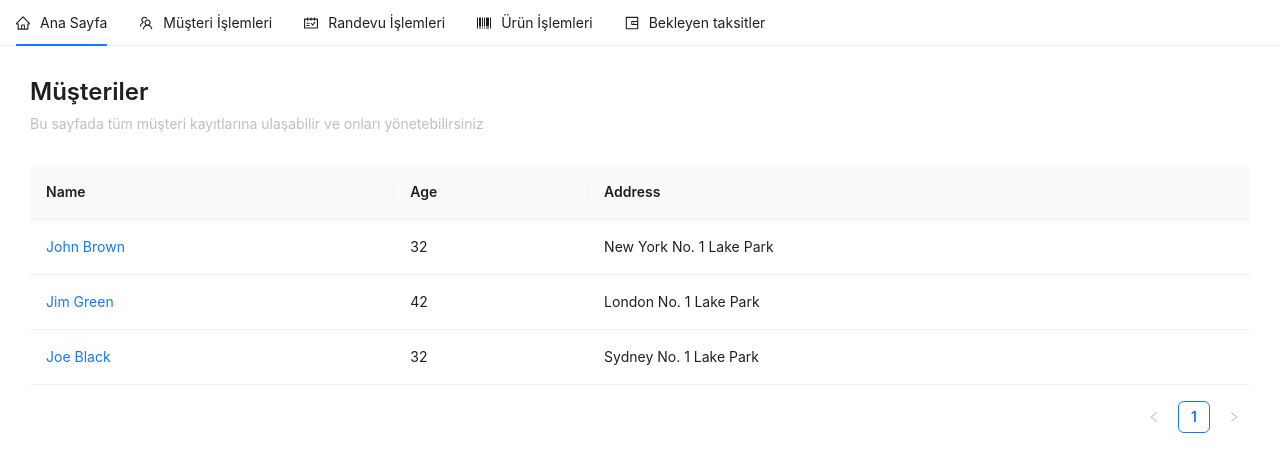
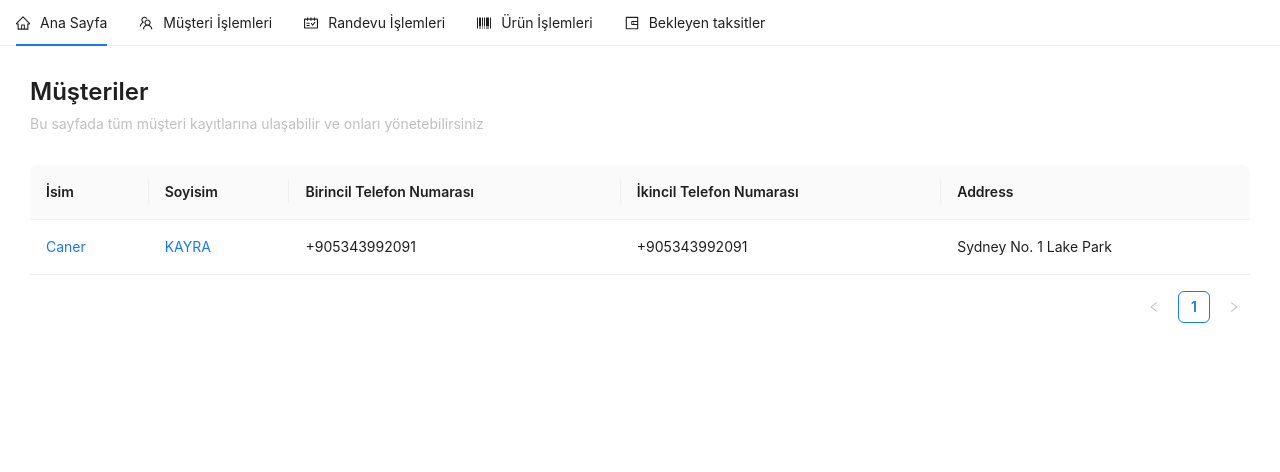
Before and after one commit to resatyavcin0/wedding-dress-store-client, a React (Create React App) app: page /costumers in a window 1280 px wide. Shown: the top 472 px of the page. Built offline with nearby package versions, Linux system fonts and the light colour scheme; data requests are answered from the project's data file.

Commit message:
Add react query

```diff
--- /dev/null
+++ b/db.json
@@ -0,0 +1,61 @@
+{
+  "appointments": [
+    {
+      "id": "APPO-2023",
+      "product": "P-23",
+      "employee": "E-23",
+      "costumer": "C-23"
+    }
+  ],
+  "costumers": [
+    {
+      "id": "C-23",
+      "firstName": "Caner",
+      "primaryPhoneNumber": "+905343992091",
+      "secondaryPhoneNumber": "+905343992091",
+      "lastName": "KAYRA",
+      "address": "Sydney No. 1 Lake Park",
+      "appointments": ["APPO-202"]
+    }
+  ],
+  "products": [
+    {
+      "id": "P-23",
+      "productCode": "GT-50",
+      "productType": "GELINLIK",
+      "productName": "Yakamoz Prenses Gelinlik",
+      "productCount": 3,
+      "leasedDates": [
+        {
+          "appointment": "APPO-2023",
+          "firstDate": "2023-06-01",
+          "employee": "E-23"
+        }
+      ]
+    },
+    {
+      "id": "P-24",
+      "productCode": "KT-50",
+      "productType": "KINALIK",
+      "productName": "Yakamoz Prenses Kınalık",
+      "productCount": 3,
+      "leasedDates": []
+    },
+    {
+      "id": "P-25",
+      "productCode": "NT-50",
+      "productType": "NISANLIK",
+      "productName": "Yakamoz Prenses Nişanlık",
+      "productCount": 3,
+      "leasedDates": []
+    }
+  ],
+  "employees": [
+    {
+      "id": "E-23",
+      "firstName": "Ebru",
+      "lastName": "KARA",
+      "isActiveAccount": false
+    }
+  ]
+}
--- a/package.json
+++ b/package.json
@@ -3,15 +3,15 @@
   "version": "0.1.0",
   "private": true,
   "dependencies": {
+    "@tanstack/react-query": "^4.29.12",
     "@testing-library/jest-dom": "^5.16.5",
     "@testing-library/react": "^13.4.0",
     "@testing-library/user-event": "^13.5.0",
     "antd": "^5.5.2",
-    "chart.js": "^4.3.0",
+    "dayjs": "^1.11.8",
+    "json-server": "^0.17.3",
     "moment": "^2.29.4",
     "react": "^18.2.0",
-    "react-big-calendar": "^1.8.0",
-    "react-chartjs-2": "^5.2.0",
     "react-dom": "^18.2.0",
     "react-pin-input": "^1.3.1",
     "react-router-dom": "^6.11.2",
--- a/src/App.js
+++ b/src/App.js
@@ -1,7 +1,6 @@
 import { RouterProvider, createBrowserRouter } from "react-router-dom";
 import ALL_ROUTES from "./routes";
 
-import "react-big-calendar/lib/css/react-big-calendar.css";
 const routerMap = ALL_ROUTES.map((route) => ({
   path: route?.path,
   element: route?.element,
--- a/src/components/forms/addProductForm.js
+++ b/src/components/forms/addProductForm.js
@@ -1,8 +1,15 @@
 import { Button, Form, Input, InputNumber } from "antd";
 import React from "react";
 import { Select, Space } from "antd";
+import { useQuery } from "@tanstack/react-query";
 
 const AddProductForm = () => {
+  const { isLoading, data } = useQuery([], {
+    queryKey: ["employees"],
+    queryFn: async () =>
+      await fetch(`http://localhost:8080/employees`).then((res) => res.json()),
+  });
+
   const onFinish = (values) => {
     console.log("Success:", values);
   };
--- a/src/components/forms/getPaidForm.js
+++ b/src/components/forms/getPaidForm.js
@@ -1,8 +1,15 @@
 import { Button, Form, Input, InputNumber } from "antd";
 import React from "react";
 import { Select, Space } from "antd";
+import { useQuery } from "@tanstack/react-query";
 
 const GetPaidForm = () => {
+  const { isLoading, data } = useQuery([], {
+    queryKey: ["employees"],
+    queryFn: async () =>
+      await fetch(`http://localhost:8080/employees`).then((res) => res.json()),
+  });
+
   const onFinish = (values) => {
     console.log("Success:", values);
   };
@@ -19,9 +26,6 @@ const GetPaidForm = () => {
       name="basic"
       layout="vertical"
       style={{ margin: "40px 0" }}
-      initialValues={{
-        remember: true,
-      }}
       onFinish={onFinish}
       onFinishFailed={onFinishFailed}
       autoComplete="off"
@@ -32,7 +36,7 @@ const GetPaidForm = () => {
         rules={[
           {
             required: true,
-            message: "Please input your username!",
+            message: "Lütfen ödeme yapan kişiyi yazınız.",
           },
         ]}
       >
@@ -45,7 +49,7 @@ const GetPaidForm = () => {
         rules={[
           {
             required: true,
-            message: "Please input your password!",
+            message: "Lütfen ödeme tutarını yazınız.",
           },
         ]}
       >
@@ -57,19 +61,17 @@ const GetPaidForm = () => {
         rules={[
           {
             required: true,
-            message: "Please input your password!",
+            message: "Lütfen ödeme alan kişiyi yazınız.",
           },
         ]}
       >
         <Select
-          defaultValue="lucy"
+          loading={isLoading}
           onChange={handleChange}
-          options={[
-            { value: "jack", label: "Jack" },
-            { value: "lucy", label: "Lucy" },
-            { value: "Yiminghe", label: "yiminghe" },
-            { value: "disabled", label: "Disabled", disabled: true },
-          ]}
+          options={data?.map((employee) => ({
+            value: employee?.id,
+            label: employee?.firstName,
+          }))}
         />
       </Form.Item>
     </Form>
--- a/src/components/pendingPayments/AllCreditsListComponent.js
+++ b/src/components/pendingPayments/AllCreditsListComponent.js
@@ -11,7 +11,6 @@ const AllCreditsListComponent = ({
 }) => {
   return (
     <>
-      <FilterComponent />
       <div
         style={{
           display: "grid",
--- /dev/null
+++ b/src/containers/product/AvailableProductDateRangeModalContainer.js
@@ -0,0 +1,61 @@
+import React, { useState } from "react";
+
+//components
+import ModalComponent from "../../components/ModalComponent";
+import { Calendar } from "antd";
+import dayjs from "dayjs";
+
+const disableDayHandler = (selectedValue, arr) => {
+  let bolleanValue = undefined;
+  let count = 0;
+  arr.map((item) => {
+    if (count == 0) {
+      count++;
+      bolleanValue =
+        selectedValue?.isAfter(item.firstDate) &&
+        selectedValue?.isBefore(item.secondDate);
+    } else {
+      bolleanValue =
+        bolleanValue ||
+        (selectedValue?.isAfter(item.firstDate) &&
+          selectedValue?.isBefore(item.secondDate));
+    }
+  });
+
+  return bolleanValue;
+};
+
+const AvailableProductDateRangeModalContainer = ({
+  showProductAvailableModalState,
+  setShowProductAvailableModalState,
+}) => {
+  const [selectedValue, setSelectedValue] = useState(() => dayjs("2023-06-25"));
+  const onSelect = (newValue) => {
+    setSelectedValue(newValue);
+  };
+
+  return (
+    <ModalComponent
+      width={800}
+      title="Ürün Müsaitlik Durumu Ekranı"
+      openState={showProductAvailableModalState}
+      closeModalHandler={() => setShowProductAvailableModalState(false)}
+      okButtonLabel={"Tamam"}
+      cancelButtonLabel={"Vazgeç"}
+    >
+      <Calendar
+        fullscreen={false}
+        onSelect={onSelect}
+        disabledDate={(selectedValue) =>
+          disableDayHandler(selectedValue, [
+            { firstDate: "2023-06-01", secondDate: "2023-06-07" },
+            { firstDate: "2023-06-12", secondDate: "2023-06-15" },
+            { firstDate: "2023-06-22", secondDate: "2023-06-25" },
+          ])
+        }
+      />
+    </ModalComponent>
+  );
+};
+
+export default AvailableProductDateRangeModalContainer;
--- a/src/pages/costumers.js
+++ b/src/pages/costumers.js
@@ -6,6 +6,8 @@ import TableComponent from "../components/TableComponent";
 
 //containers
 import InvoicePaidModalContainer from "../containers/pendingPayments/InvoicePaidModalContainer";
+import { useQuery } from "@tanstack/react-query";
+import { Spin } from "antd";
 
 const CostumersPage = () => {
   const [showInvoiceModal, setShowInvoiceModal] = useState(false);
@@ -16,44 +18,51 @@ const CostumersPage = () => {
 
   const columns = [
     {
-      title: "Name",
-      dataIndex: "name",
-      key: "name",
-      render: (text) => <a onClick={openInvoiceModalHandler}>{text}</a>,
+      title: "İsim",
+      dataIndex: "firstName",
+      key: "id",
+      render: (text, column) =>
+        column?.appointments?.length > 0 ? (
+          <a onClick={openInvoiceModalHandler}>{text}</a>
+        ) : (
+          text
+        ),
     },
     {
-      title: "Age",
-      dataIndex: "age",
-      key: "age",
+      title: "Soyisim",
+      dataIndex: "lastName",
+      key: "id",
+      render: (text, column) =>
+        column?.appointments?.length > 0 ? (
+          <a onClick={openInvoiceModalHandler}>{text}</a>
+        ) : (
+          text
+        ),
+    },
+    {
+      title: "Birincil Telefon Numarası",
+      dataIndex: "primaryPhoneNumber",
+      key: "id",
+    },
+    {
+      title: "İkincil Telefon Numarası",
+      dataIndex: "secondaryPhoneNumber",
+      key: "id",
     },
     {
       title: "Address",
       dataIndex: "address",
-      key: "address",
-    },
-  ];
-  const data = [
-    {
-      key: "1",
-      name: "John Brown",
-      age: 32,
-      address: "New York No. 1 Lake Park",
-    },
-    {
-      key: "2",
-      name: "Jim Green",
-      age: 42,
-      address: "London No. 1 Lake Park",
-      tags: ["loser"],
-    },
-    {
-      key: "3",
-      name: "Joe Black",
-      age: 32,
-      address: "Sydney No. 1 Lake Park",
+      key: "id",
     },
   ];
 
+  const { isLoading, data } = useQuery([], {
+    queryKey: ["costumers"],
+    queryFn: async () =>
+      await fetch(`http://localhost:8080/costumers`).then((res) => res.json()),
+  });
+
+  console.log(data);
   return (
     <MainCore
       title={"Müşteriler"}
@@ -61,7 +70,9 @@ const CostumersPage = () => {
         "Bu sayfada tüm müşteri kayıtlarına ulaşabilir ve onları yönetebilirsiniz"
       }
     >
-      <TableComponent columns={columns} data={data} />
+      <Spin spinning={isLoading}>
+        <TableComponent columns={columns} data={data} />
+      </Spin>
       <InvoicePaidModalContainer
         showInvoiceModal={showInvoiceModal}
         setShowInvoiceModal={setShowInvoiceModal}
--- a/src/pages/home.js
+++ b/src/pages/home.js
@@ -1,6 +1,15 @@
 import React from "react";
 import MainCore from "../core/Main";
-import { Card, Col, DatePicker, Row, Select, Statistic, Switch } from "antd";
+import {
+  Card,
+  Col,
+  DatePicker,
+  Row,
+  Select,
+  Spin,
+  Statistic,
+  Switch,
+} from "antd";
 
 //icons
 import { ArrowUpOutlined, ArrowDownOutlined } from "@ant-design/icons";
@@ -8,12 +17,7 @@ import { ArrowUpOutlined, ArrowDownOutlined } from "@ant-design/icons";
 import { PieChart, Pie, BarChart, Bar, Cell, LabelList } from "recharts";
 import TableComponent from "../components/TableComponent";
 import locale from "antd/es/date-picker/locale/tr_TR";
-
-const data = [
-  { name: "Group A", value: 400 },
-  { name: "Group B", value: 300 },
-  { name: "Group B", value: 300 },
-];
+import { useQuery } from "@tanstack/react-query";
 
 const data2 = [
   {
@@ -40,6 +44,12 @@ const data2 = [
     pv: 4300,
     amt: 2100,
   },
+];
+
+const data3 = [
+  { name: "Group A", value: 400 },
+  { name: "Group B", value: 300 },
+  { name: "Group B", value: 300 },
 ];
 
 const COLORS = ["#0088FE", "#00C49F", "#FFBB28", "#FF8042"];
@@ -71,6 +81,12 @@ const renderCustomizedLabel = ({
 };
 
 const HomePage = () => {
+  const { isLoading, data } = useQuery([], {
+    queryKey: ["employees"],
+    queryFn: async () =>
+      await fetch(`http://localhost:8080/employees`).then((res) => res.json()),
+  });
+
   return (
     <MainCore
       title={"Ana Sayfa"}
@@ -131,7 +147,7 @@ const HomePage = () => {
                 label={renderCustomizedLabel}
                 nameKey={"ekwlf"}
               >
-                {data.map((entry, index) => (
+                {data3.map((entry, index) => (
                   <Cell
                     key={`cell-${index}`}
                     fill={COLORS[index % COLORS.length]}
@@ -158,29 +174,33 @@ const HomePage = () => {
         </Col>
       </Row>
 
+      <Spin spinning={isLoading}>
         <TableComponent
           columns={[
             {
-            title: "Ad Soyad",
-            dataIndex: "fullName",
-            key: "fullName",
+              title: "Ad",
+              dataIndex: "firstName",
+              key: "id",
+              render: (text) => <a>{text}</a>,
+            },
+            {
+              title: "Soyad",
+              dataIndex: "lastName",
+              key: "id",
               render: (text) => <a>{text}</a>,
             },
             {
               title: "Hesabı Aktif Mi?",
               dataIndex: "isActiveAccount",
               key: "isActiveAccount",
-            render: (text) => <Switch />,
+              render: (text, column) => (
+                <Switch checked={column?.isActiveAccount} />
+              ),
             },
           ]}
-        data={[
-          {
-            key: "1",
-            fullName: "John Brown",
-            isActiveAccount: false,
-          },
-        ]}
+          data={data}
         />
+      </Spin>
     </MainCore>
   );
 };
--- a/src/pages/products.js
+++ b/src/pages/products.js
@@ -1,16 +1,31 @@
-import React, { useState } from "react";
+import React, { useEffect, useState } from "react";
 import MainCore from "../core/Main";
 
-//utils
-import { Button, Card, Tabs } from "antd";
+//containers
 import ProductDetailDrawer from "../containers/product/ProductDetailDrawer";
 import AddProductModalContainer from "../containers/product/AddProductModalContainer";
+import AvailableProductDateRangeModalContainer from "../containers/product/AvailableProductDateRangeModalContainer";
+
+//utils
+import { Button, Card, Spin, Tabs } from "antd";
+import { useQuery } from "@tanstack/react-query";
 
 const ProductsPage = () => {
   const [showProductDetailDrawerState, setShowProductDetailDrawerState] =
     useState(false);
   const [showProductAddModalState, setShowProductAddModalState] =
     useState(false);
+  const [showProductAvailableModalState, setShowProductAvailableModalState] =
+    useState(false);
+  const [typeOfProductState, setTypeOfProductState] = useState("GELINLIK");
+
+  const { isLoading, data, refetch } = useQuery([typeOfProductState], {
+    queryKey: ["products"],
+    queryFn: async () =>
+      await fetch(
+        `http://localhost:8080/products?productType=${typeOfProductState}`
+      ).then((res) => res.json()),
+  });
 
   const openProductDetailDrawer = () => {
     setShowProductDetailDrawerState(true);
@@ -19,23 +34,31 @@ const ProductsPage = () => {
   const openProductAddModalHandler = () => {
     setShowProductAddModalState(true);
   };
-  const onChange = (key) => {
-    console.log(key);
+
+  const openProductAvailableModalHandler = () => {
+    setShowProductAvailableModalState(true);
   };
+
+  const onChangeHandler = (key) => {
+    setTypeOfProductState(key);
+    refetch();
+  };
+
   const items = [
     {
-      key: "1",
+      key: "GELINLIK",
       label: `Gelinlik`,
     },
     {
-      key: "2",
+      key: "NISANLIK",
       label: `Nişanlık`,
     },
     {
-      key: "3",
+      key: "KINALIK",
       label: `Kınalık`,
     },
   ];
+
   return (
     <MainCore
       title={"Ürünler"}
@@ -50,7 +73,8 @@ const ProductsPage = () => {
       >
         Ürün Ekle
       </Button>
-      <Tabs defaultActiveKey="1" items={items} onChange={onChange} />
+      <Tabs defaultActiveKey="1" items={items} onChange={onChangeHandler} />
+      <Spin spinning={isLoading}>
         <div
           style={{
             display: "grid",
@@ -60,13 +84,26 @@ const ProductsPage = () => {
             gap: 20,
           }}
         >
+          {data?.map((product, key) => (
             <Card
-          title="GT-50"
-          extra={<a onClick={openProductDetailDrawer}>Detay Sayfasına Git</a>}
+              key={key}
+              title={product?.productCode}
+              extra={
+                <>
+                  <a onClick={openProductDetailDrawer}>Detay </a>
+                  {" |"}
+                  <a onClick={openProductAvailableModalHandler}>
+                    {" "}
+                    Müsaitlik Kontrol
+                  </a>
+                </>
+              }
             >
-          Yakamoz Prenses Gelinlik
+              {product?.productName}
             </Card>
+          ))}
         </div>
+      </Spin>
       <ProductDetailDrawer
         showProductDetailDrawerState={showProductDetailDrawerState}
         setShowProductDetailDrawerState={setShowProductDetailDrawerState}
@@ -75,6 +112,10 @@ const ProductsPage = () => {
         showProductAddModalState={showProductAddModalState}
         setShowProductAddModalState={setShowProductAddModalState}
       />
+      <AvailableProductDateRangeModalContainer
+        showProductAvailableModalState={showProductAvailableModalState}
+        setShowProductAvailableModalState={setShowProductAvailableModalState}
+      />
     </MainCore>
   );
 };
```
Also changed, not shown: src/index.js (+8 -3 lines), src/pages/appointments.js (+3 -13 lines), 1 other file (tests, documents, lock files or other folders). Lines whose indentation alone changed are shown as unchanged.
